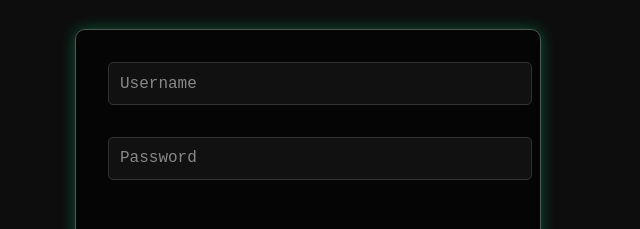
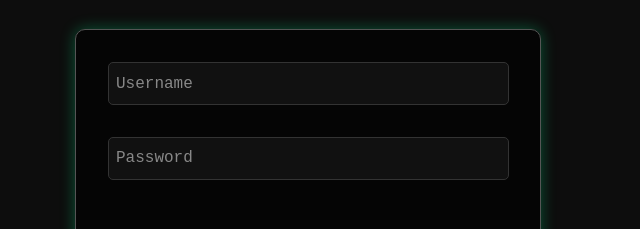
Before and after one commit to LeeFred3042U/The_Darkness_Takes_Over, a plain HTML site: page login.html in a window 1280 px wide. Shown: the part 289-518 px from the top of the page, 332-972 px from the left. Drawn offline with Linux system fonts and the light colour scheme.

Commit message:
Fixed some minor details still nedd to add things in market place and vendors for better UI/UX and ReadME.md

```diff
--- a/login.html
+++ b/login.html
@@ -25,7 +25,7 @@
     .input-group label {
       position: absolute;
       top: 50%;
-      left: 12px;
+      left: 8px;
       transform: translateY(-50%);
       background: transparent;
       color: #888;
@@ -34,9 +34,8 @@
     }
 
     .input-group input {
-      width: 100%;
+      width: 95%;
       padding: 0.8rem 0.6rem;
-      padding-left: 12px;
       border: 1px solid #333;
       background-color: #111;
       color: #fff;
```
Also changed, not shown: login.css (added).
